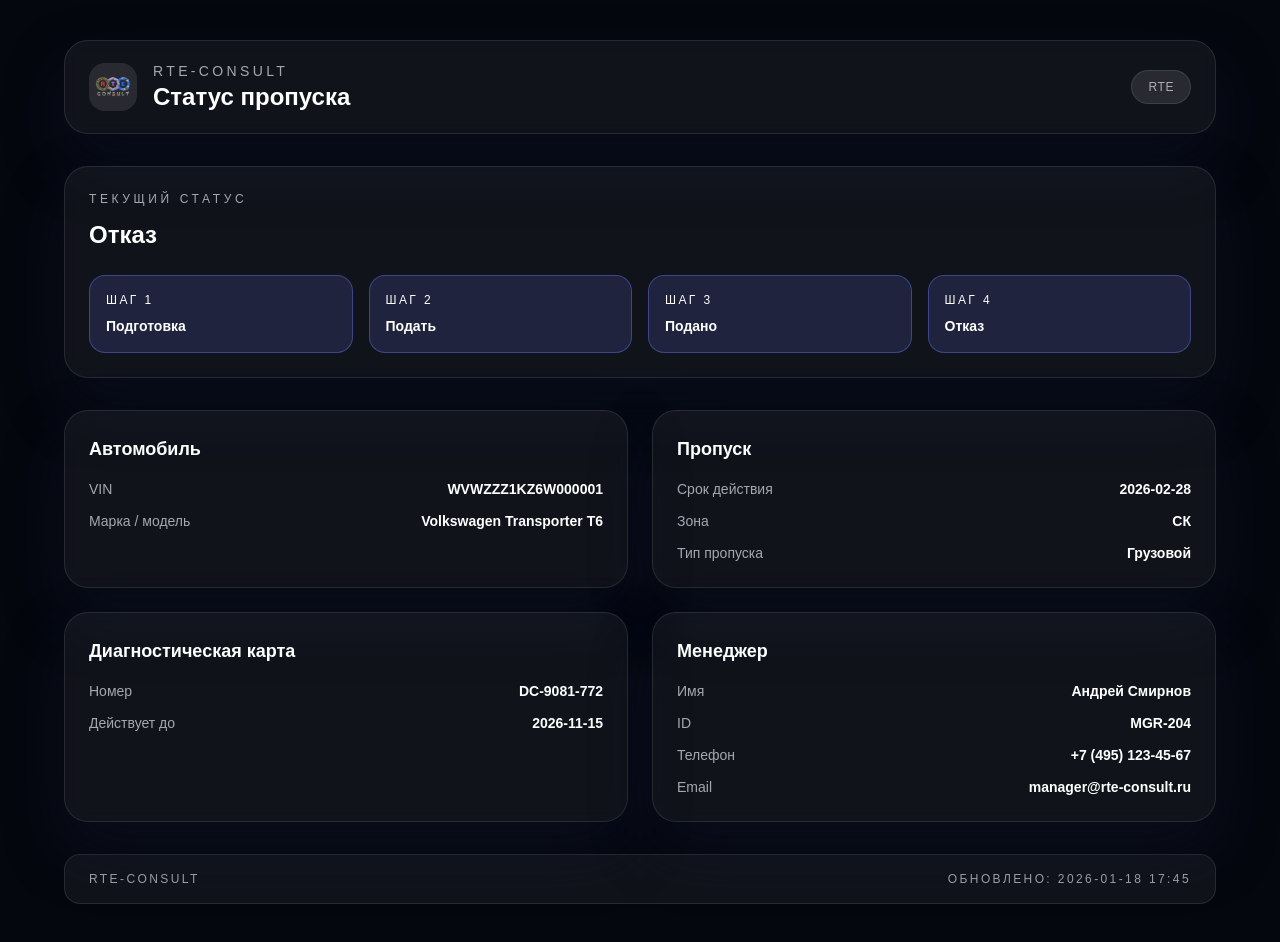
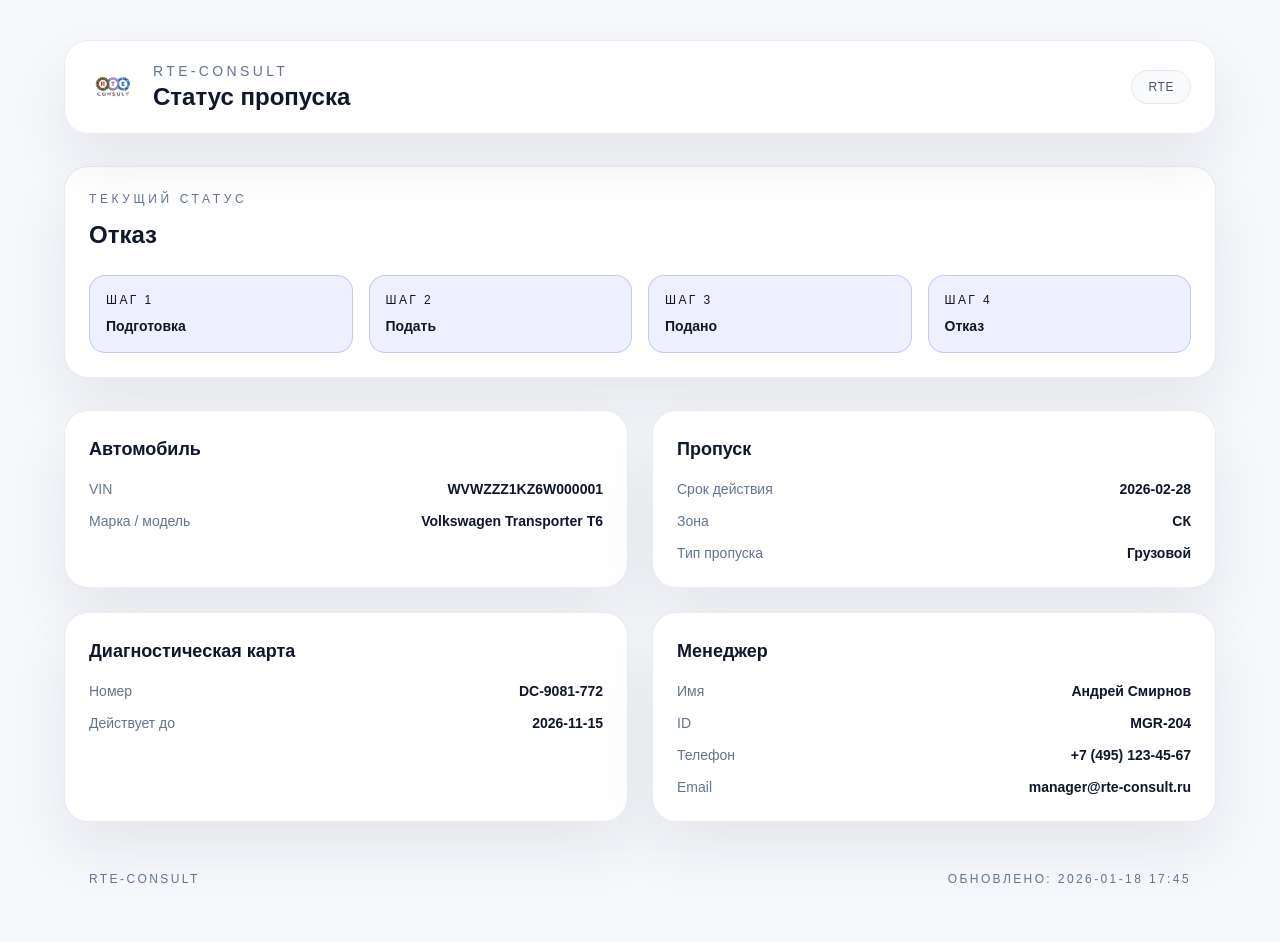
Before and after one commit to teddy1589-glitch/trackerpass, a Next.js app: page /track/demo in a window 1280 px wide. Built offline with nearby package versions, Linux system fonts and the light colour scheme.

Commit message:
style: light theme based on logo

```diff
--- a/app/globals.css
+++ b/app/globals.css
@@ -1,14 +1,14 @@
 @import "tailwindcss";
 
 :root {
-  --background: #05070f;
-  --foreground: #eef2ff;
-  --brand: #6c7dff;
-  --brand-red: #ff4d5a;
-  --brand-purple: #9c6bff;
-  --brand-blue: #3b82f6;
-  --brand-muted: rgba(226, 232, 240, 0.7);
-  --card-shadow: 0 28px 60px rgba(15, 23, 42, 0.45);
+  --background: #f7f8fc;
+  --foreground: #111827;
+  --brand: #5b6cff;
+  --brand-red: #ff3b4f;
+  --brand-purple: #9a59ff;
+  --brand-blue: #2f6bff;
+  --brand-muted: #64748b;
+  --card-shadow: 0 28px 60px rgba(15, 23, 42, 0.08);
   --accent-success: #10b981;
   --accent-pending: #f59e0b;
 }
--- a/app/track/[slug]/page.tsx
+++ b/app/track/[slug]/page.tsx
@@ -91,7 +91,7 @@ export default async function TrackPage({
   const managerInfo = ensureObject(order.manager_contact);
 
   return (
-    <main className="min-h-screen bg-[radial-gradient(circle_at_top,_rgba(255,255,255,0.12),_transparent_45%),_radial-gradient(circle_at_right,_rgba(59,130,246,0.25),_transparent_40%),_radial-gradient(circle_at_left,_rgba(16,185,129,0.18),_transparent_45%)] px-4 py-10 text-white">
+    <main className="min-h-screen bg-[radial-gradient(circle_at_top,_rgba(255,59,79,0.12),_transparent_40%),_radial-gradient(circle_at_right,_rgba(154,89,255,0.12),_transparent_45%),_radial-gradient(circle_at_left,_rgba(47,107,255,0.12),_transparent_45%)] px-4 py-10 text-slate-900">
       <div className="mx-auto flex w-full max-w-6xl flex-col gap-8">
         <BrandHeader />
 
@@ -102,18 +102,20 @@ export default async function TrackPage({
         />
 
         <div className="grid gap-6 lg:grid-cols-2">
-          <section className="rounded-3xl border border-white/10 bg-white/5 p-6 shadow-premium backdrop-blur">
+          <section className="rounded-3xl border border-slate-200/80 bg-white p-6 shadow-premium">
             <div className="flex flex-col gap-6">
               <div className="flex items-center justify-between">
-                <h2 className="text-lg font-semibold text-white">Автомобиль</h2>
+                <h2 className="text-lg font-semibold text-slate-900">
+                  Автомобиль
+                </h2>
                 {carInfo.image_url ? (
-                  <span className="rounded-full border border-white/10 bg-white/10 px-3 py-1 text-xs uppercase tracking-[0.2em] text-brand-muted">
+                  <span className="rounded-full border border-slate-200 bg-slate-50 px-3 py-1 text-xs uppercase tracking-[0.2em] text-slate-500">
                     Фото
                   </span>
                 ) : null}
               </div>
               {carInfo.image_url ? (
-                <div className="overflow-hidden rounded-2xl border border-white/10 bg-white/10">
+                <div className="overflow-hidden rounded-2xl border border-slate-200 bg-slate-50">
                   {/* eslint-disable-next-line @next/next/no-img-element */}
                   <img
                     src={String(carInfo.image_url)}
@@ -122,11 +124,11 @@ export default async function TrackPage({
                   />
                 </div>
               ) : (
-                <div className="flex h-56 items-center justify-center rounded-2xl border border-dashed border-white/10 text-sm text-brand-muted">
+                <div className="flex h-56 items-center justify-center rounded-2xl border border-dashed border-slate-200 text-sm text-slate-500">
                   Фото автомобиля будет добавлено
                 </div>
               )}
-              <div className="space-y-3 text-sm text-brand-muted">
+              <div className="space-y-3 text-sm text-slate-600">
                 <FieldRow label="VIN" value={toDisplayValue(carInfo.vin)} />
                 <FieldRow
                   label="Марка / модель"
@@ -166,8 +168,8 @@ export default async function TrackPage({
           </InfoCard>
         </div>
 
-        <div className="flex items-center justify-between rounded-2xl border border-white/10 bg-white/5 px-6 py-4 text-xs uppercase tracking-[0.2em] text-brand-muted">
-          <span>RTE-Consult</span>
+        <div className="flex items-center justify-between rounded-2xl border border-slate-200 bg-white px-6 py-4 text-xs uppercase tracking-[0.2em] text-slate-500">
+          <span className="text-slate-600">RTE-Consult</span>
           <span>Обновлено: {toDisplayValue(order.updated_at) ?? "—"}</span>
         </div>
       </div>
--- a/app/track/demo/page.tsx
+++ b/app/track/demo/page.tsx
@@ -32,7 +32,7 @@ export default function TrackDemoPage() {
   };
 
   return (
-    <main className="min-h-screen bg-[radial-gradient(circle_at_top,_rgba(255,255,255,0.12),_transparent_45%),_radial-gradient(circle_at_right,_rgba(59,130,246,0.25),_transparent_40%),_radial-gradient(circle_at_left,_rgba(16,185,129,0.18),_transparent_45%)] px-4 py-10 text-white">
+    <main className="min-h-screen bg-[radial-gradient(circle_at_top,_rgba(255,59,79,0.12),_transparent_40%),_radial-gradient(circle_at_right,_rgba(154,89,255,0.12),_transparent_45%),_radial-gradient(circle_at_left,_rgba(47,107,255,0.12),_transparent_45%)] px-4 py-10 text-slate-900">
       <div className="mx-auto flex w-full max-w-6xl flex-col gap-8">
         <BrandHeader />
 
--- a/components/tracker/BrandHeader.tsx
+++ b/components/tracker/BrandHeader.tsx
@@ -2,9 +2,9 @@ import Image from "next/image";
 
 export function BrandHeader() {
   return (
-    <header className="flex w-full items-center justify-between rounded-3xl border border-white/10 bg-white/5 px-6 py-5 shadow-premium backdrop-blur">
+    <header className="flex w-full items-center justify-between rounded-3xl border border-slate-200/80 bg-white/80 px-6 py-5 shadow-premium backdrop-blur">
       <div className="flex items-center gap-4">
-        <div className="flex h-12 w-12 items-center justify-center overflow-hidden rounded-2xl bg-white/10 shadow-brand">
+        <div className="flex h-12 w-12 items-center justify-center overflow-hidden rounded-2xl bg-white shadow-brand">
           <Image
             src="/logo.png"
             alt="RTE-Consult"
@@ -16,12 +16,12 @@ export function BrandHeader() {
           <p className="text-sm uppercase tracking-[0.24em] text-brand-muted">
             RTE-Consult
           </p>
-          <h1 className="text-2xl font-semibold text-white">
+          <h1 className="text-2xl font-semibold text-slate-900">
             Статус пропуска
           </h1>
         </div>
       </div>
-      <span className="rounded-full border border-white/10 bg-white/10 px-4 py-2 text-xs font-medium uppercase tracking-wider text-brand-muted">
+      <span className="rounded-full border border-slate-200 bg-slate-50 px-4 py-2 text-xs font-medium uppercase tracking-wider text-slate-600">
         RTE
       </span>
     </header>
--- a/components/tracker/FieldRow.tsx
+++ b/components/tracker/FieldRow.tsx
@@ -6,8 +6,8 @@ interface FieldRowProps {
 export function FieldRow({ label, value }: FieldRowProps) {
   return (
     <div className="flex items-center justify-between gap-6">
-      <span className="text-sm text-brand-muted">{label}</span>
-      <span className="text-sm font-semibold text-white">
+      <span className="text-sm text-slate-500">{label}</span>
+      <span className="text-sm font-semibold text-slate-900">
         {value ?? "—"}
       </span>
     </div>
--- a/components/tracker/InfoCard.tsx
+++ b/components/tracker/InfoCard.tsx
@@ -8,16 +8,16 @@ interface InfoCardProps {
 
 export function InfoCard({ title, icon, children }: InfoCardProps) {
   return (
-    <section className="rounded-3xl border border-white/10 bg-white/5 p-6 shadow-premium backdrop-blur">
+    <section className="rounded-3xl border border-slate-200/80 bg-white p-6 shadow-premium">
       <div className="mb-4 flex items-center gap-3">
         {icon ? (
-          <span className="flex h-10 w-10 items-center justify-center rounded-2xl bg-white/10 text-white">
+          <span className="flex h-10 w-10 items-center justify-center rounded-2xl bg-slate-100 text-slate-700">
             {icon}
           </span>
         ) : null}
-        <h2 className="text-lg font-semibold text-white">{title}</h2>
+        <h2 className="text-lg font-semibold text-slate-900">{title}</h2>
       </div>
-      <div className="space-y-3 text-sm text-brand-muted">{children}</div>
+      <div className="space-y-3 text-sm text-slate-600">{children}</div>
     </section>
   );
 }
--- a/components/tracker/StatusCard.tsx
+++ b/components/tracker/StatusCard.tsx
@@ -17,12 +17,12 @@ export function StatusCard({ title, step, statusId }: StatusCardProps) {
   const activeStep = Math.min(Math.max(step, 1), 4);
   const steps = getSteps(statusId);
   return (
-    <section className="rounded-3xl border border-white/10 bg-white/5 p-6 shadow-premium backdrop-blur">
+    <section className="rounded-3xl border border-slate-200/80 bg-white p-6 shadow-premium">
       <div className="flex flex-col gap-3">
-        <p className="text-xs uppercase tracking-[0.3em] text-brand-muted">
+        <p className="text-xs uppercase tracking-[0.3em] text-slate-500">
           Текущий статус
         </p>
-        <h2 className="text-2xl font-semibold text-white">{title}</h2>
+        <h2 className="text-2xl font-semibold text-slate-900">{title}</h2>
       </div>
       <div className="mt-6 grid gap-4 lg:grid-cols-4">
         {steps.map((label, index) => {
@@ -33,8 +33,8 @@ export function StatusCard({ title, step, statusId }: StatusCardProps) {
               key={label}
               className={`rounded-2xl border px-4 py-4 ${
                 isActive
-                  ? "border-brand/40 bg-brand/15 text-white"
-                  : "border-white/10 bg-white/5 text-brand-muted"
+                  ? "border-brand/30 bg-brand/10 text-slate-900"
+                  : "border-slate-200 bg-slate-50 text-slate-500"
               }`}
             >
               <p className="text-xs uppercase tracking-[0.2em]">
```
